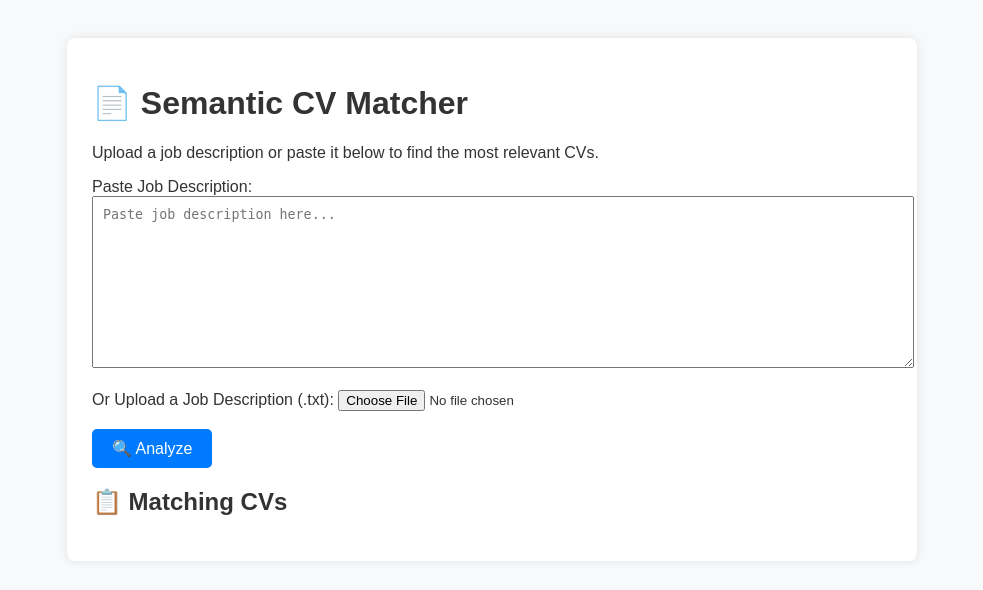
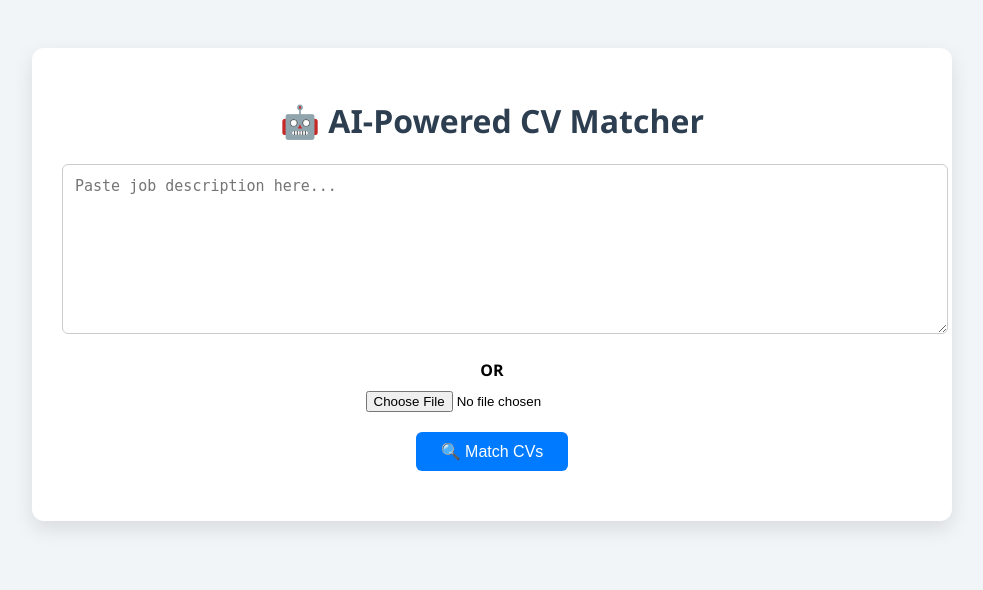
Before and after one commit to leondoungala22/RAG-ATS-Semantic-matching-search-cv-ai-v1.0.0, a Flask app: page / in a window 1280 px wide. Shown: the top 590 px of the page, without its empty margins (148-1131 px from the left). Run offline with Flask 3, Linux system fonts and the light colour scheme.

Commit message:
Remove obsolete ChromaDB files, add new database connection utility, and update front-end styles and scripts

```diff
--- a/src/main.py
+++ b/src/main.py
@@ -1,27 +1,24 @@
-from flask import Flask, request, render_template, jsonify
+import os
+import io
+from flask import Flask, request, render_template, jsonify, send_file, make_response
 from werkzeug.utils import secure_filename
-import os
-import tempfile
+from dotenv import load_dotenv
 
-import sys
-import os
+from retriever.helper_retriever import HelperRetriever, load_existing_vector_store
+from utils.db import get_connection
 
-project_root = os.path.abspath(os.path.join(os.path.dirname(__file__), '..'))
-if project_root not in sys.path:
-    sys.path.append(project_root)
-
-
-from src.utils.logger import get_logger
-from retriever.helper_retriever import HelperRetriever, load_existing_vector_store
+# Load env variables
+load_dotenv()
 
 app = Flask(__name__)
-app.config['UPLOAD_FOLDER'] = tempfile.gettempdir()
+app.config['UPLOAD_FOLDER'] = "tmp_uploads"
+os.makedirs(app.config['UPLOAD_FOLDER'], exist_ok=True)
 
-# Load vectorstore once at app start
+# Init vector store & retriever
 vectorstore = load_existing_vector_store()
 retriever = HelperRetriever(vectorstore, threshold=0.65)
 
-@app.route("/", methods=["GET", "POST"])
+@app.route("/", methods=["GET"])
 def index():
     return render_template("index.html")
 
@@ -29,11 +26,11 @@ def index():
 def analyze():
     job_description = ""
 
-    # Option 1: Text area input
+    # Textarea input
     if request.form.get("job_text"):
         job_description = request.form["job_text"]
 
-    # Option 2: File upload
+    # File upload
     file = request.files.get("job_file")
     if file and file.filename.endswith(".txt"):
         filename = secure_filename(file.filename)
@@ -45,27 +42,50 @@ def analyze():
     if not job_description:
         return jsonify({"error": "No job description provided."}), 400
 
-    # Run retrieval
     results = retriever.perform_search(job_description)
     filtered = retriever.rerank_with_openai(job_description, results)
 
-    # Structure data for frontend
-    data = [{
-        "id": r["id"],
-        "score": round(r["score"], 4),
-        "reason": r["reason"]
-    } for r in filtered]
+    response_data = []
+    for r in filtered:
+        # Get UUID from Chroma doc ID (remove path + .json)
+        uuid_name = os.path.splitext(os.path.basename(r["id"]))[0]
+        response_data.append({
+            "uuid": uuid_name,
+            "score": round(r["score"], 4),
+            "reason": r.get("reason", "N/A")
+        })
 
-    return jsonify(data)
+    return jsonify(response_data)
 
-@app.route("/cv/<path:cv_id>")
-def view_cv(cv_id):
-    # Returns full original CV content as plain text (or JSON)
+@app.route("/attachment/<uuid>")
+def get_attachment(uuid):
     try:
-        content = retriever.query_by_id(cv_id)
-        return content or "CV not found."
+        conn = get_connection()
+        cur = conn.cursor()
+
+        # Try both ID and filename match
+        cur.execute("""
+            SELECT filename, pdf FROM cv_attachment
+            WHERE id::text = %s OR filename = %s OR filename = %s
+        """, (uuid, uuid, f"{uuid}.json"))
+
+        result = cur.fetchone()
+        cur.close()
+        conn.close()
+
+        if result:
+            filename, pdf_bytes = result
+            return send_file(
+                io.BytesIO(pdf_bytes),
+                mimetype="application/pdf",
+                download_name=filename,
+                as_attachment=False
+            )
+        else:
+            return make_response("❌ No PDF found for this CV.", 404)
+
     except Exception as e:
-        return f"Error loading CV: {e}", 500
+        return make_response(f"❌ Error retrieving CV PDF: {e}", 500)
 
 if __name__ == "__main__":
     app.run(debug=True)
--- a/src/static/script.js
+++ /dev/null
@@ -1,26 +0,0 @@
-document.getElementById("job-form").addEventListener("submit", async function (e) {
-  e.preventDefault();
-
-  const formData = new FormData(this);
-
-  const response = await fetch("/analyze", {
-      method: "POST",
-      body: formData,
-  });
-
-  const resultContainer = document.getElementById("cv-list");
-  resultContainer.innerHTML = "";
-
-  if (!response.ok) {
-      const error = await response.json();
-      alert(error.error || "Something went wrong.");
-      return;
-  }
-
-  const results = await response.json();
-  results.forEach(item => {
-      const li = document.createElement("li");
-      li.innerHTML = `<strong>ID:</strong> ${item.id}<br><strong>Score:</strong> ${item.score}<br><strong>Reason:</strong> ${item.reason}`;
-      resultContainer.appendChild(li);
-  });
-});
--- a/src/static/style.css
+++ /dev/null
@@ -1,50 +0,0 @@
-body {
-  font-family: Arial, sans-serif;
-  padding: 30px;
-  background-color: #f8f9fa;
-  color: #333;
-}
-
-.container {
-  max-width: 800px;
-  margin: auto;
-  background-color: #fff;
-  padding: 25px;
-  border-radius: 8px;
-  box-shadow: 0 0 10px rgba(0,0,0,0.1);
-}
-
-textarea {
-  width: 100%;
-  padding: 10px;
-  font-family: monospace;
-}
-
-button {
-  padding: 10px 20px;
-  font-size: 1rem;
-  background-color: #007BFF;
-  color: white;
-  border: none;
-  border-radius: 5px;
-  cursor: pointer;
-}
-
-button:hover {
-  background-color: #0056b3;
-}
-
-#cv-list {
-  margin-top: 20px;
-  list-style-type: none;
-  padding: 0;
-}
-
-#cv-list li {
-  padding: 10px;
-  border-bottom: 1px solid #ddd;
-}
-
-#cv-list li:last-child {
-  border-bottom: none;
-}
--- /dev/null
+++ b/src/static/styles.css
@@ -0,0 +1,123 @@
+body {
+  font-family: 'Segoe UI', sans-serif;
+  background: #f2f5f8;
+  padding: 40px;
+}
+
+.container {
+  max-width: 860px;
+  margin: auto;
+  background: #ffffff;
+  padding: 30px;
+  border-radius: 12px;
+  box-shadow: 0 8px 20px rgba(0, 0, 0, 0.1);
+}
+
+h1 {
+  text-align: center;
+  color: #2c3e50;
+}
+
+form textarea {
+  width: 100%;
+  padding: 12px;
+  font-size: 15px;
+  border: 1px solid #ccc;
+  border-radius: 6px;
+  resize: vertical;
+  margin-bottom: 10px;
+}
+
+.or {
+  text-align: center;
+  font-weight: bold;
+  margin: 10px 0;
+}
+
+input[type="file"] {
+  display: block;
+  margin: auto;
+}
+
+button {
+  background: #007bff;
+  color: white;
+  padding: 10px 25px;
+  font-size: 16px;
+  border: none;
+  border-radius: 6px;
+  cursor: pointer;
+  display: block;
+  margin: 20px auto;
+}
+
+button:hover {
+  background: #0056b3;
+}
+
+table {
+  width: 100%;
+  border-collapse: collapse;
+  margin-top: 25px;
+}
+
+th, td {
+  padding: 12px;
+  border: 1px solid #ddd;
+  text-align: left;
+}
+
+th {
+  background: #007bff;
+  color: white;
+}
+
+td button {
+  background: #28a745;
+  padding: 6px 12px;
+  border: none;
+  color: white;
+  border-radius: 4px;
+  cursor: pointer;
+}
+
+td button:hover {
+  background: #1e7e34;
+}
+
+/* Modal Styling */
+.modal {
+  display: none;
+  position: fixed;
+  z-index: 9999;
+  left: 0;
+  top: 0;
+  width: 100%;
+  height: 100%;
+  overflow: auto;
+  background-color: rgba(0,0,0,0.7);
+}
+
+.modal-content {
+  margin: 50px auto;
+  padding: 10px;
+  width: 80%;
+  height: 80%;
+  background-color: #fff;
+  border-radius: 6px;
+  position: relative;
+}
+
+.modal-content iframe {
+  width: 100%;
+  height: 95%;
+}
+
+.close-btn {
+  position: absolute;
+  top: 10px;
+  right: 20px;
+  font-size: 30px;
+  font-weight: bold;
+  cursor: pointer;
+}
--- a/src/templates/index.html
+++ b/src/templates/index.html
@@ -1,36 +1,46 @@
 <!DOCTYPE html>
 <html lang="en">
 <head>
-    <meta charset="UTF-8">
-    <title>ATS Semantic CV Matcher</title>
-    <link rel="stylesheet" href="/static/style.css">
-    <!-- AI HR Favicon from icon library -->
-    <link rel="icon" href="https://cdn-icons-png.flaticon.com/512/3135/3135715.png" type="image/png">
-
+  <meta charset="UTF-8" />
+  <title>AI CV Matcher</title>
+  <link rel="stylesheet" href="{{ url_for('static', filename='styles.css') }}" />
+  <link rel="icon" href="https://cdn-icons-png.flaticon.com/512/3135/3135715.png" type="image/png">
 </head>
 <body>
-    <div class="container">
-        <h1>📄 Semantic CV Matcher</h1>
-        <p>Upload a job description or paste it below to find the most relevant CVs.</p>
+  <div class="container">
+    <h1>🤖 AI-Powered CV Matcher</h1>
 
-        <form id="job-form" method="POST" enctype="multipart/form-data">
-            <label for="job_text">Paste Job Description:</label><br>
-            <textarea name="job_text" id="job_text" rows="10" cols="80" placeholder="Paste job description here..."></textarea><br><br>
+    <form id="upload-form">
+      <textarea name="job_text" placeholder="Paste job description here..." rows="8"></textarea>
+      <p class="or">OR</p>
+      <input type="file" name="job_file" accept=".txt" />
+      <button type="submit">🔍 Match CVs</button>
+    </form>
 
-            <label for="job_file">Or Upload a Job Description (.txt):</label>
-            <input type="file" name="job_file" id="job_file" accept=".txt"><br><br>
+    <div id="results-section" style="display: none;">
+      <h2>Top Ranked CVs</h2>
+      <table>
+        <thead>
+          <tr>
+            <th>File</th>
+            <th>Score</th>
+            <th>Reason</th>
+            <th>CV PDF</th>
+          </tr>
+        </thead>
+        <tbody id="results-table"></tbody>
+      </table>
+    </div>
+  </div>
 
-            <button type="submit">🔍 Analyze</button>
-        </form>
+  <!-- Modal PDF viewer -->
+  <div id="cv-viewer" class="modal">
+    <div class="modal-content">
+      <span class="close-btn" onclick="closeViewer()">×</span>
+      <iframe id="cv-iframe" src="" frameborder="0"></iframe>
+    </div>
+  </div>
 
-        <div id="results">
-            <h2>📋 Matching CVs</h2>
-            <ul id="cv-list">
-                <!-- Results will be dynamically inserted here -->
-            </ul>
-        </div>
-    </div>
-
-    <script src="/static/script.js"></script>
+  <script src="{{ url_for('static', filename='scripts.js') }}"></script>
 </body>
 </html>
```
Also changed, not shown: src/static/scripts.js (added, +51 -0 lines), src/utils/db.py (added, +14 -0 lines), 3 other files.
